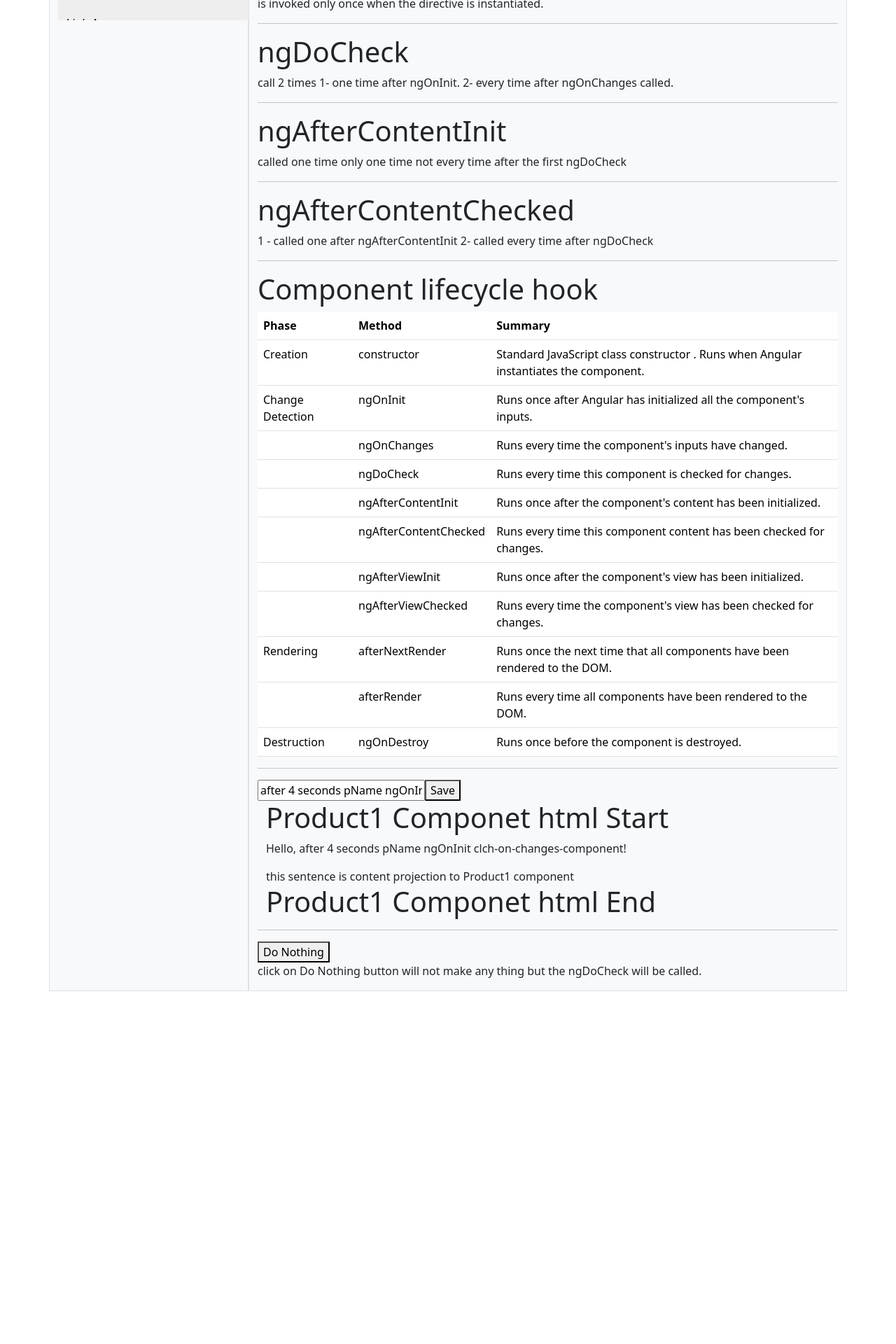
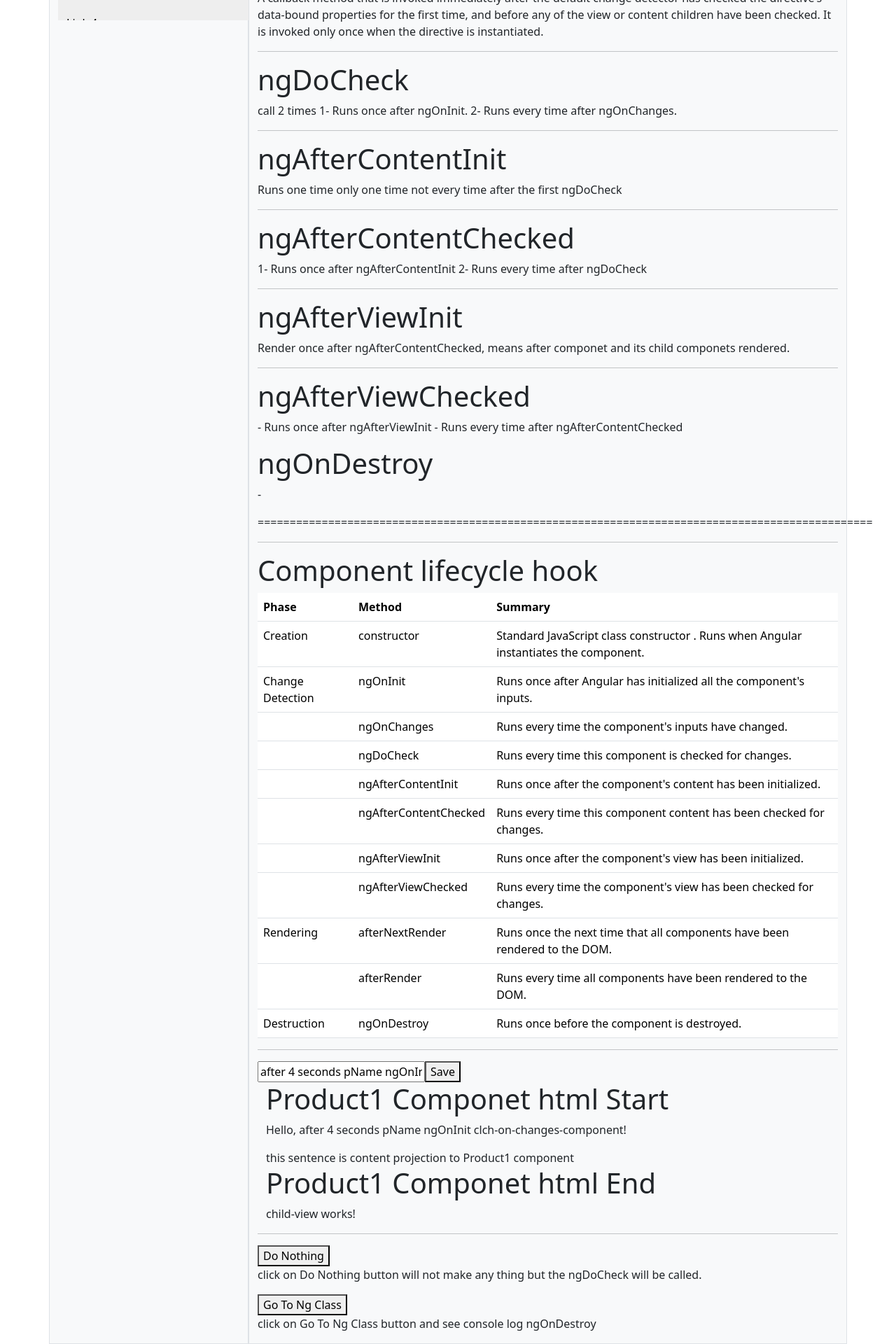
Before and after one commit to melmoghazi/Angular, an Angular app in the folder 02/02/: page /clch-on-changes in a window 1280 px wide. Shown: the part 520-2440 px from the top of the page at 70% size. Before the commit the page ends 1936 px from the top, so only its background shows below. Built offline with nearby package versions, Linux system fonts and the light colour scheme.

Commit message:
component lifecycle hook

```diff
--- a/02/02/src/app/app.component.html
+++ b/02/02/src/app/app.component.html
@@ -6,7 +6,7 @@
                 <a href="/ngif">Ng If</a>
                 <a href="/ngclass">ng Class</a>
                 <a href="/built-in-pipes">Built in pipes</a>
-                <a href="/clch-on-changes">clch-on-changes</a>
+                <a href="/clch-on-changes">Component Lifecycle hook</a>
                 <a href="/demo-rxjs-component">demo-rxjs-component</a>
                 <a href="/demo-custom-directive">demo custom directive</a>
                 <a href="#">Link 4</a>
--- /dev/null
+++ b/02/02/src/app/component-lifecycle-hook/clch-on-changes/child-view/child-view.component.html
@@ -0,0 +1 @@
+<p>child-view works!</p>
--- /dev/null
+++ b/02/02/src/app/component-lifecycle-hook/clch-on-changes/child-view/child-view.component.ts
@@ -0,0 +1,12 @@
+import { Component } from '@angular/core';
+
+@Component({
+  selector: 'app-child-view',
+  standalone: true,
+  imports: [],
+  templateUrl: './child-view.component.html',
+  styleUrl: './child-view.component.scss'
+})
+export class ChildViewComponent {
+  readonly text = "Amazing";
+}
--- a/02/02/src/app/component-lifecycle-hook/clch-on-changes/clch-on-changes.component.html
+++ b/02/02/src/app/component-lifecycle-hook/clch-on-changes/clch-on-changes.component.html
@@ -1,3 +1,6 @@
+<p>
+    <strong>Component lifecycle hook is applyed in the Component and also in the custom directive.</strong>
+</p>
 <h1>OnChanges lifecycle hook</h1>
 <p>One of the key features of Angular is its use of lifecycle hooks, which allow developers to tap into different stages
     of a component’s lifecycle
@@ -25,21 +28,36 @@
 
 <h1>ngDoCheck</h1>
 <p>call 2 times
-    1- one time after ngOnInit.
-    2- every time after ngOnChanges called.
+    1- Runs once after ngOnInit.
+    2- Runs every time after ngOnChanges.
 </p>
 
 <hr>
 <h1>ngAfterContentInit</h1>
-<p>called one time only one time not every time after the first ngDoCheck</p>
+<p>Runs one time only one time not every time after the first ngDoCheck</p>
 
 <hr>
 <h1>ngAfterContentChecked</h1>
 <p>
-    1 - called one after ngAfterContentInit
-    2- called every time after ngDoCheck
+    1- Runs once after ngAfterContentInit
+    2- Runs every time after ngDoCheck
 </p>
-
+<hr>
+<h1>ngAfterViewInit</h1>
+<p>
+    Render once after ngAfterContentChecked, means after componet and its child componets rendered.
+</p>
+<hr>
+<h1>ngAfterViewChecked</h1>
+<p>
+    - Runs once after ngAfterViewInit
+    - Runs every time after ngAfterContentChecked
+</p>
+<h1>ngOnDestroy</h1>
+<p>
+    -
+</p>
+================================================================================================
 <hr>
 <h1>Component lifecycle hook</h1>
 <table class="table table-border">
@@ -121,3 +139,5 @@
 <hr>
 <button (click)="doNothing()">Do Nothing</button>
 <p>click on Do Nothing button will not make any thing but the ngDoCheck will be called.</p>
+<button (click)="gotoNgClass()">Go To Ng Class</button>
+<p>click on Go To Ng Class button and see console log ngOnDestroy</p>
--- a/02/02/src/app/component-lifecycle-hook/clch-on-changes/clch-on-changes.component.ts
+++ b/02/02/src/app/component-lifecycle-hook/clch-on-changes/clch-on-changes.component.ts
@@ -1,3 +1,4 @@
+import { Router } from '@angular/router';
 import { Component, OnInit } from '@angular/core';
 import { FormsModule } from '@angular/forms';
 import { Product1Component } from './product1/product1.component';
@@ -14,6 +15,9 @@ export class ClchOnChangesComponent implements OnInit {
 
   pName: string = 'Product 1';
 
+  constructor(private router: Router){
+
+  }
 
   ngOnInit(): void {
     console.log('%c clch-on-changes-component ngOnInit','color:red');
@@ -26,6 +30,9 @@ export class ClchOnChangesComponent implements OnInit {
     console.log('inside save');
   }
 
-  doNothing(){}
-
+  doNothing(){
+  }
+  gotoNgClass(){
+    this.router.navigateByUrl('/ngclass');
+  }
 }
--- a/02/02/src/app/component-lifecycle-hook/clch-on-changes/product1/product1.component.html
+++ b/02/02/src/app/component-lifecycle-hook/clch-on-changes/product1/product1.component.html
@@ -6,4 +6,5 @@
     </div>
 
     <h1>Product1 Componet html End</h1>
+    <app-child-view></app-child-view>
 </div>
--- a/02/02/src/app/component-lifecycle-hook/clch-on-changes/product1/product1.component.ts
+++ b/02/02/src/app/component-lifecycle-hook/clch-on-changes/product1/product1.component.ts
@@ -1,35 +1,49 @@
-import { AfterContentChecked, AfterContentInit, Component, DoCheck, Input, OnChanges, OnInit, SimpleChanges } from '@angular/core';
+import { AfterContentChecked, AfterContentInit, AfterViewChecked, AfterViewInit, Component, DoCheck, Input, OnChanges, OnDestroy, OnInit, SimpleChanges, ViewChild, viewChild } from '@angular/core';
+import { ChildViewComponent } from '../child-view/child-view.component';
 
 @Component({
   selector: 'app-product1',
   standalone: true,
-  imports: [],
+  imports: [ChildViewComponent],
   templateUrl: './product1.component.html',
   styleUrl: './product1.component.scss'
 })
-export class Product1Component implements OnChanges, OnInit, DoCheck,AfterContentInit,AfterContentChecked {
+export class Product1Component implements OnChanges, OnInit, DoCheck, AfterContentInit, AfterContentChecked, AfterViewInit,AfterViewChecked,OnDestroy {
+
   @Input() productName!: string;
   message!: string;
+  @ViewChild(ChildViewComponent) childViewCom!: ChildViewComponent;
 
   ngOnChanges(changes: SimpleChanges): void {
     if (changes['productName']) {
       this.message = `Hello, ${changes['productName'].currentValue}!`;
-      console.log(`%c ngOnChanges`, 'color:green', changes);
+      console.log(`%c ngOnChanges - ${this.childViewCom}`, 'color:green', changes);
     }
   }
   ngOnInit(): void {
-    console.log('%c Product1Component ngOnInit', 'color:pink');
+    console.log(`%c Product1Component ngOnInit - ${this.childViewCom}`, 'color:pink');
   }
 
   ngDoCheck(): void {
-    console.log(`%c ngDoCheck`, 'color:blue');
+    console.log(`%c ngDoCheck  - ${this.childViewCom}`, 'color:blue');
   }
 
   ngAfterContentInit(): void {
-    console.log(`%c ngAfterContentInit`, 'color:purple');
+    console.log(`%c ngAfterContentInit - ${this.childViewCom}`, 'color:purple');
   }
   ngAfterContentChecked(): void {
-    console.log(`%c ngAfterContentChecked`, 'color:gold');
+    console.log(`%c ngAfterContentChecked - ${this.childViewCom}`, 'color:gold');
   }
 
+  ngAfterViewInit(): void {
+    console.log(`%c ngAfterViewInit - ${this.childViewCom.text}`, 'color:red');
+  }
+
+  ngAfterViewChecked(): void {
+        console.log(`%c ngAfterViewChecked - ${this.childViewCom.text}`, 'color:brown');
+  }
+  ngOnDestroy(): void {
+    console.log(`%c ngOnDestroy - ${this.childViewCom.text}`, 'color:red');
+
+  }
 }
```
Also changed, not shown: 02/02/src/app/component-lifecycle-hook/clch-on-changes/child-view/child-view.component.scss (added), 1 other file (tests, documents, lock files or other folders).
